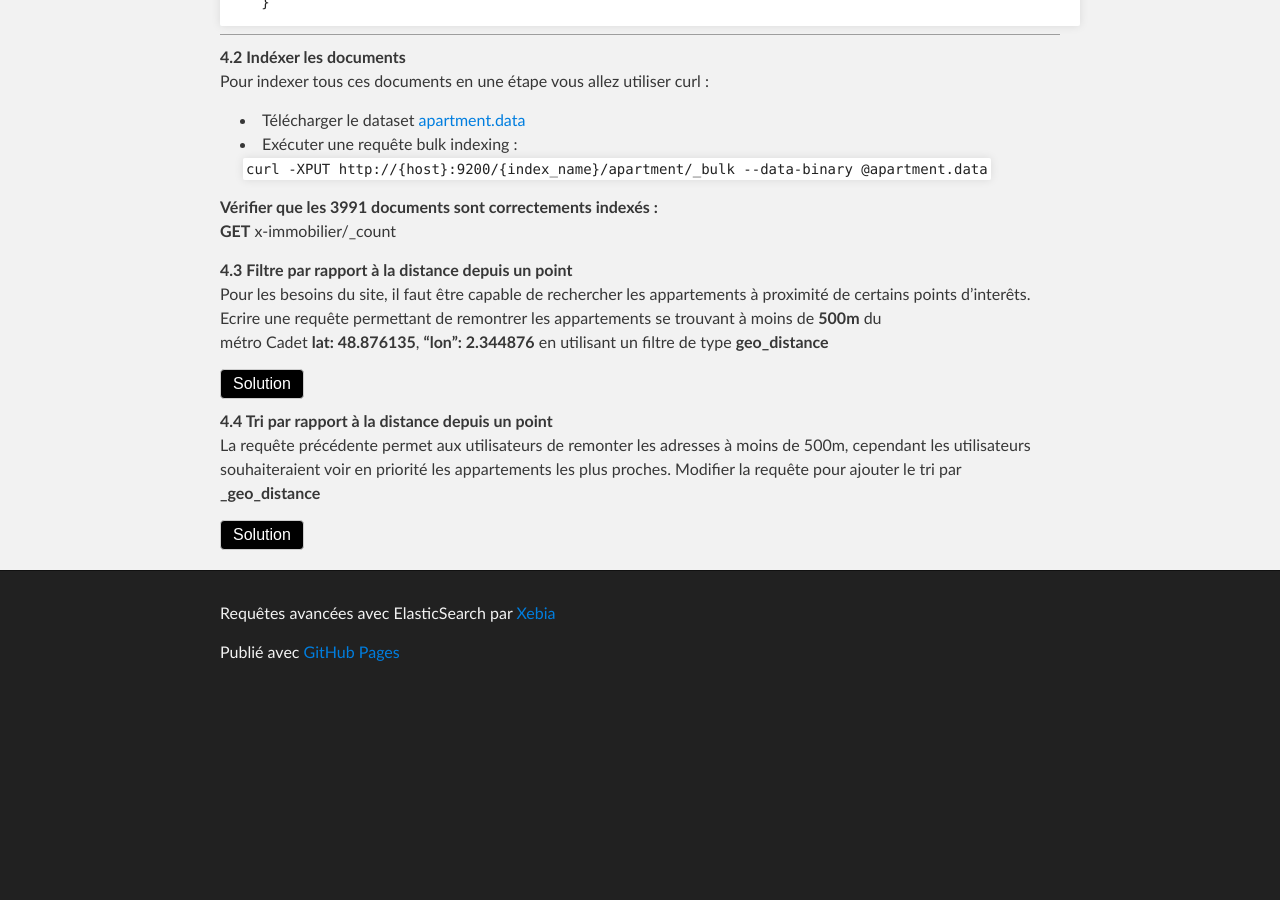
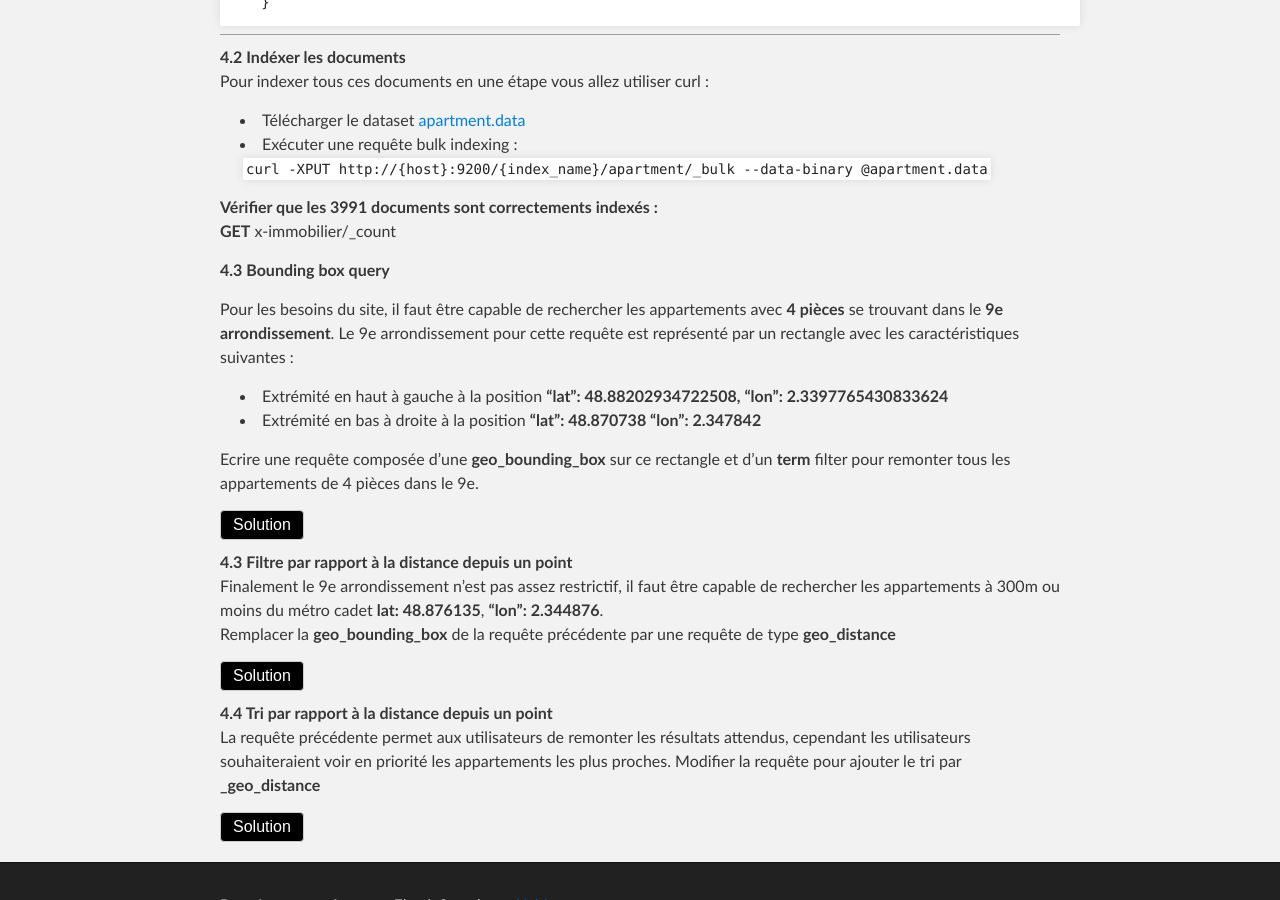
Before and after one commit to gegron/es-requests, a Jekyll site: the page built from index.md, in a window 1280 px wide and 900 px high, scrolled down 10152 px. Built offline with Jekyll 4.4.1, drawn with Linux system fonts in a browser that asks for light colours; nearby versions of some CDN libraries; before the commit the page ends 10851 px from its top, so only the background shows below that; grey boxes are pictures that could not be loaded.

Commit message:
add geo_bounding_box filter

```diff
--- a/index.md
+++ b/index.md
@@ -921,10 +921,52 @@ Pour indexer tous ces documents en une étape vous allez utiliser curl :
  __Vérifier que les 3991 documents sont correctements indexés :__
  __GET__ x-immobilier/_count
 
+
+__4.3 Bounding box query__
+
+Pour les besoins du site, il faut être capable de rechercher les appartements avec __4 pièces__ se trouvant dans le __9e arrondissement__.
+Le 9e arrondissement pour cette requête est représenté par un rectangle avec les caractéristiques suivantes :
+ - Extrémité en haut à gauche à la position __"lat": 48.88202934722508, "lon": 2.3397765430833624__
+ - Extrémité en bas à droite à la position __"lat": 48.870738  "lon": 2.347842__
+
+Ecrire une requête composée d'une __geo_bounding_box__ sur ce rectangle et d'un __term__ filter pour remonter tous les appartements de 4 pièces dans le 9e.
+<blockquote class = 'solution' markdown="1">
+
+GET x-immobilier/apartment/_search
+{% highlight json %}
+{
+  "query": {
+    "bool": {
+      "must": [
+        {
+          "geo_bounding_box": {
+            "location": {
+              "top_left": {
+                "lat": 48.88202934722508,
+                "lon": 2.3397765430833624
+              },
+              "bottom_right": {
+                "lat": 48.870738,
+                "lon": 2.347842
+              }
+            }
+          }
+        }
+      ],
+      "filter": {
+        "term": {
+          "nbOfRoom": 4
+        }
+      }
+    }
+  }
+}
+{% endhighlight %}
+</blockquote>
 __4.3 Filtre par rapport à la distance depuis un point__
-Pour les besoins du site, il faut être capable de rechercher les appartements à proximité de certains points d'interêts.
-Ecrire une requête permettant de remontrer les appartements se trouvant à moins de __500m__ du
- métro Cadet __lat: 48.876135__, __"lon": 2.344876__ en utilisant un filtre de type __geo_distance__
+Finalement le 9e arrondissement n'est pas assez restrictif, il faut être capable de rechercher les appartements à 300m ou moins du métro cadet __lat: 48.876135__, __"lon": 2.344876__.
+Remplacer la __geo_bounding_box__ de la requête précédente par une requête de type __geo_distance__
+
 
 <blockquote class = 'solution' markdown="1">
 
@@ -933,14 +975,21 @@ GET x-immobilier/apartment/_search
 {
   "query": {
     "bool": {
+      "must": [
+        {
+          "geo_distance": {
+            "distance": 300,
+            "distance_unit": "m",
+            "location": {
+              "lat": 48.876135,
+              "lon": 2.344876
+            }
+          }
+        }
+      ],
       "filter": {
-        "geo_distance": {
-          "distance": 500,
-          "distance_unit": "m",
-          "location": {
-            "lat": 48.876135,
-            "lon": 2.344876
-          }
+        "term": {
+          "nbOfRoom": 4
         }
       }
     }
@@ -949,7 +998,7 @@ GET x-immobilier/apartment/_search
 {% endhighlight %}
 </blockquote>
 __4.4 Tri par rapport à la distance depuis un point__
-La requête précédente permet aux utilisateurs de remonter les adresses à moins de 500m, cependant les utilisateurs souhaiteraient voir en priorité les appartements les plus proches.
+La requête précédente permet aux utilisateurs de remonter les résultats attendus, cependant les utilisateurs souhaiteraient voir en priorité les appartements les plus proches.
 Modifier la requête pour ajouter le tri par ___geo_distance__
 
 <blockquote class = 'solution' markdown="1">
```
